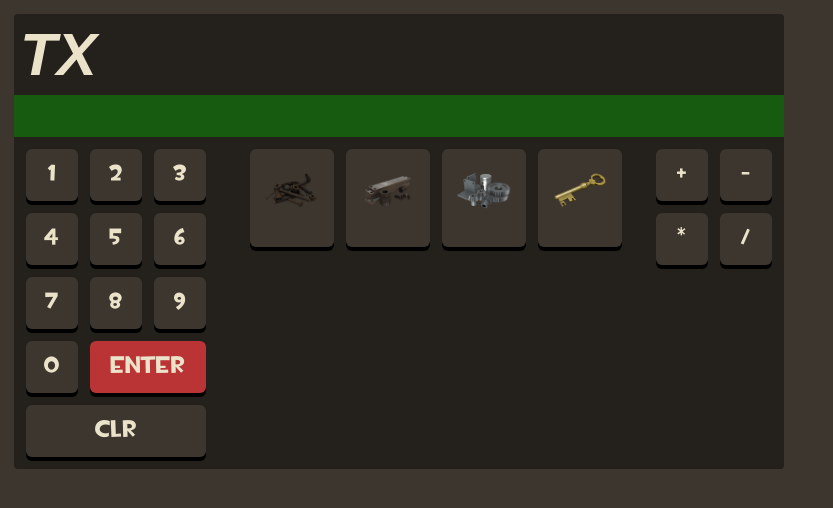
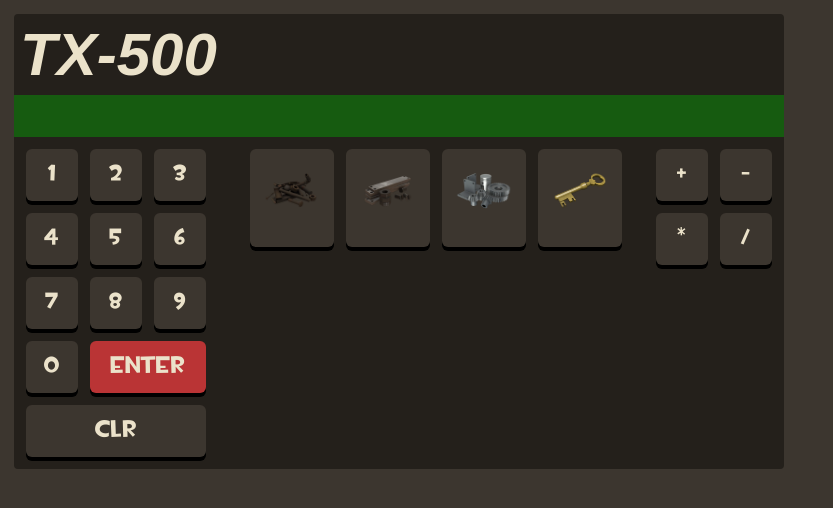
Before and after one commit to jack-scrap/tf-calc, a plain HTML site: page index.html in a window 1280 px wide. Shown: the whole page, without its empty margins (0-833 px from the left). Drawn offline with nearby package versions, Linux system fonts and the light colour scheme; files that its build step writes are made by us from their sources.

Commit message:
Updated logo

```diff
--- a/index.html
+++ b/index.html
@@ -12,7 +12,7 @@
 
 	<body>
 		<div id="unit">
-			<div id="head">TX</div>
+			<div id="head">TX-500</div>
 			<div id="scr"></div>
 			<div id="keyPad">
 				<div id="no"></div>
```
